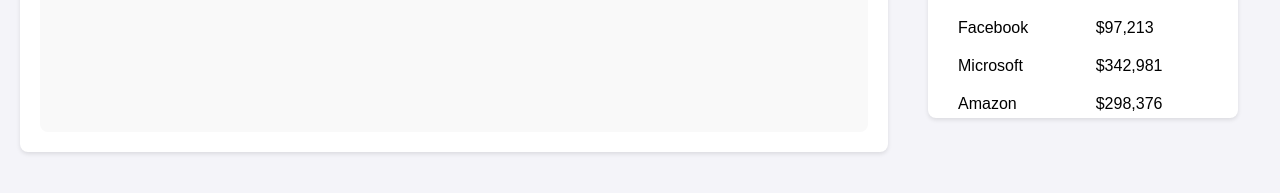
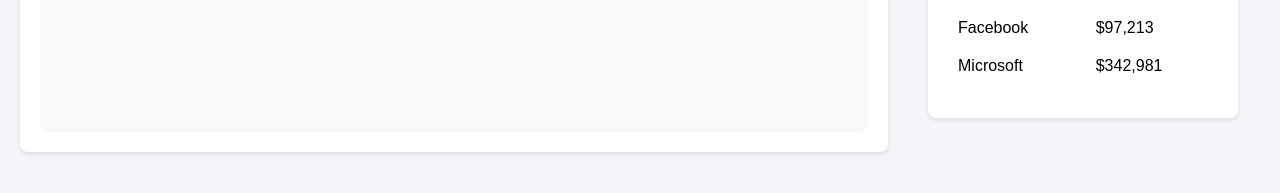
Before and after one commit to Imaad08/stocksgame, a Jekyll site: the page built from _posts/Foundation/2024-10-24-stocksHome.md, in a window 1280 px wide. Shown: the part 656-849 px from the top of the page. Built offline with Jekyll 4.4.1, drawn with Linux system fonts in a browser that asks for light colours.

Commit message:
fixing errors

```diff
--- a/_posts/Foundation/2024-10-24-stocksHome.md
+++ b/_posts/Foundation/2024-10-24-stocksHome.md
@@ -252,10 +252,6 @@ permalink: /stocks/test
                         <td>Microsoft</td>
                         <td>$342,981</td>
                     </tr>
-                    <tr>
-                        <td>Amazon</td>
-                        <td>$298,376</td>
-                    </tr>
                 </table>
             </div>
         </div>
```
